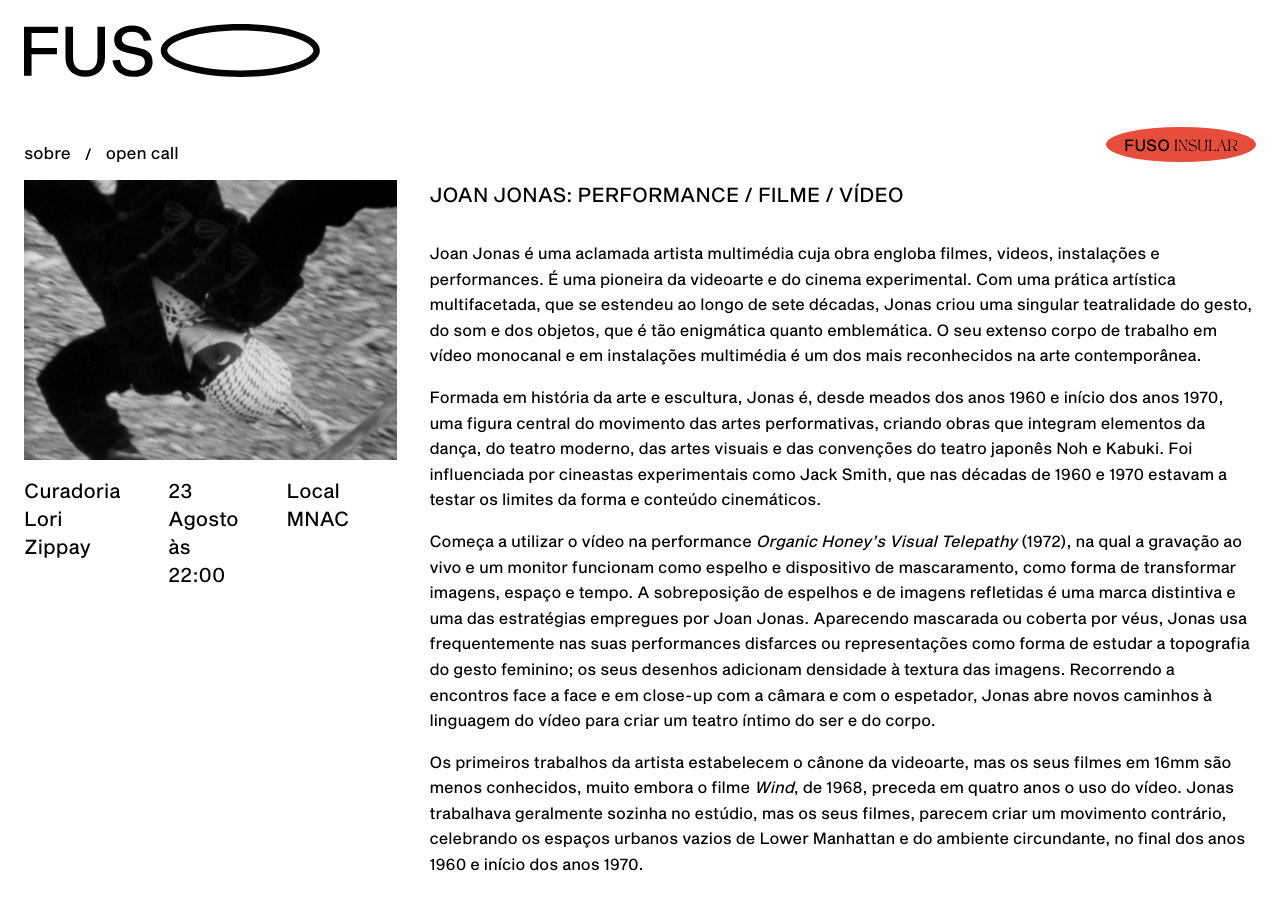
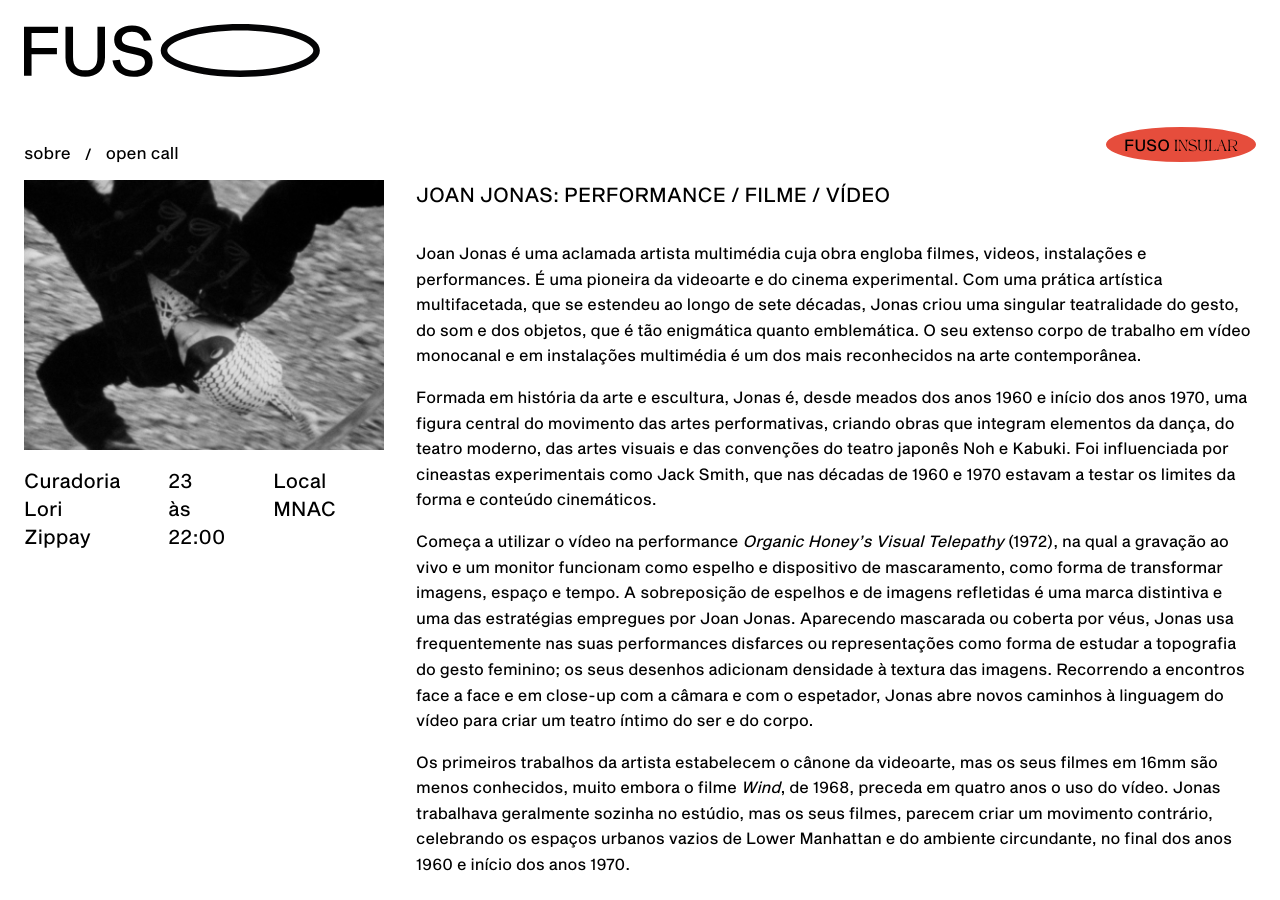
Before and after one commit to mnvnery/fusov2, a Jekyll site: the page built from _fuso_programs/joan_jonas.html, in a window 1280 px wide and 900 px high. Built offline with Jekyll 4.4.1, drawn with Linux system fonts in a browser that asks for light colours.

Commit message:
Update from Forestry.io Maria Nery updated _fuso_programs/joan_jonas.html

```diff
--- a/_fuso_programs/joan_jonas.html
+++ b/_fuso_programs/joan_jonas.html
@@ -1,11 +1,11 @@
 ---
 layout: programa
 titulo: 'Joan Jonas: Performance / Filme / Vídeo'
-data: 23 Agosto
+data: '23'
 curadoria: Lori Zippay
 horas: '22:00'
 local: MNAC
-duracao: 46:05 minutos
+duracao: '46:05'
 texto_curatorial: "<p>Joan Jonas é uma aclamada artista multimédia cuja obra engloba
   filmes, videos, instalações e performances. É uma pioneira da videoarte e do cinema
   experimental. Com uma prática artística multifacetada, que se estendeu ao longo
```
Also changed, not shown: other parts of _fuso_programs/joan_jonas.html (+4 -0 lines).
